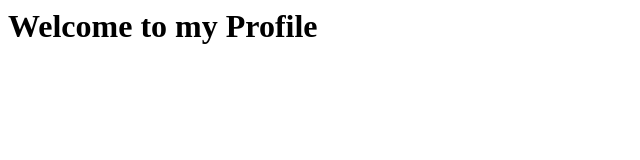
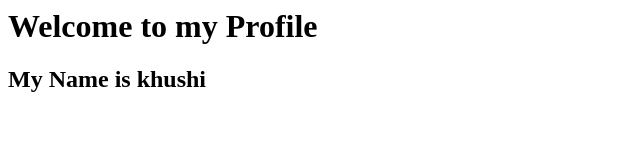
Before and after one commit to khushi93-design/khushi93-design.github.io, a plain HTML site: page index.html in a window 1280 px wide. Shown: the whole page, without its empty margins (0-640 px from the left). Drawn offline with Linux system fonts and the light colour scheme.

Commit message:
Update index.html

```diff
--- a/index.html
+++ b/index.html
@@ -1 +1,2 @@
 <h1>Welcome to my Profile</h1>
+<h2>My Name is khushi</h2>
```
